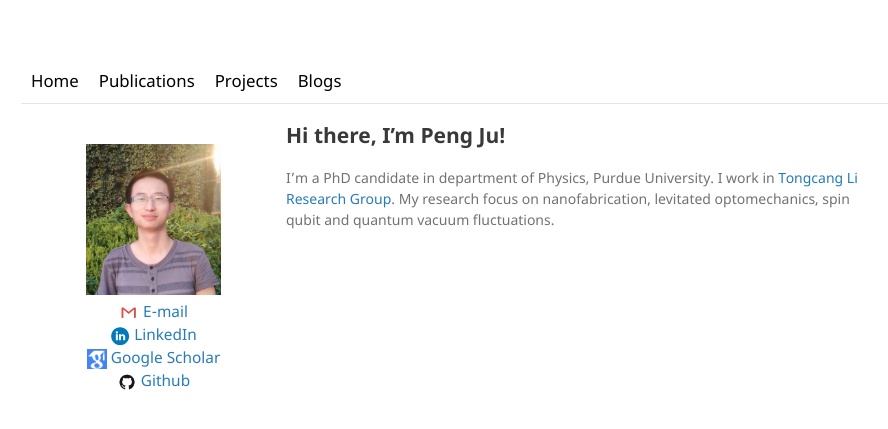
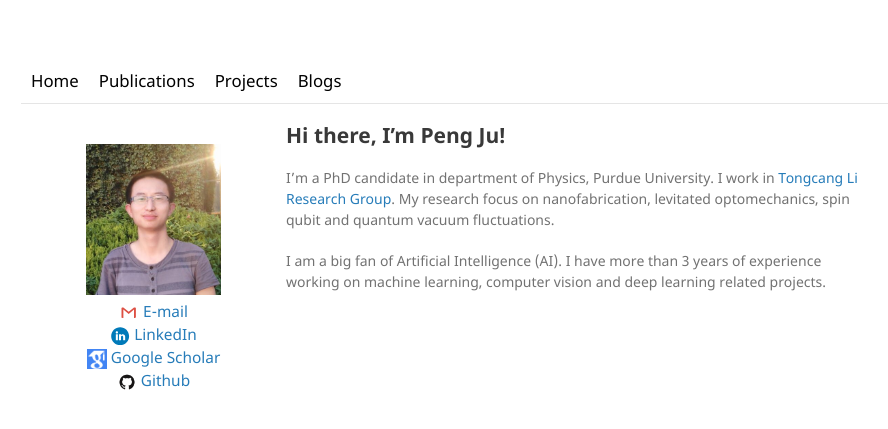
Before and after one commit to peng-ju/peng-ju.github.io, a Jekyll site: the page built from index.md, in a window 1280 px wide. Shown: the top 429 px of the page, without its empty margins (119-1007 px from the left). Built offline with Jekyll 4.4.1, drawn with Linux system fonts in a browser that asks for light colours.

Commit message:
Update index.md

```diff
--- a/index.md
+++ b/index.md
@@ -5,3 +5,5 @@ title: Peng Ju
 ## Hi there, I'm Peng Ju!
 
 I'm a PhD candidate in department of Physics, Purdue University. I work in [Tongcang Li Research Group](https://sites.google.com/site/litongcang/Home). My research focus on nanofabrication, levitated optomechanics, spin qubit and quantum vacuum fluctuations.
+
+I am a big fan of Artificial Intelligence (AI). I have more than 3 years of experience working on machine learning, computer vision and deep learning related projects.
```
